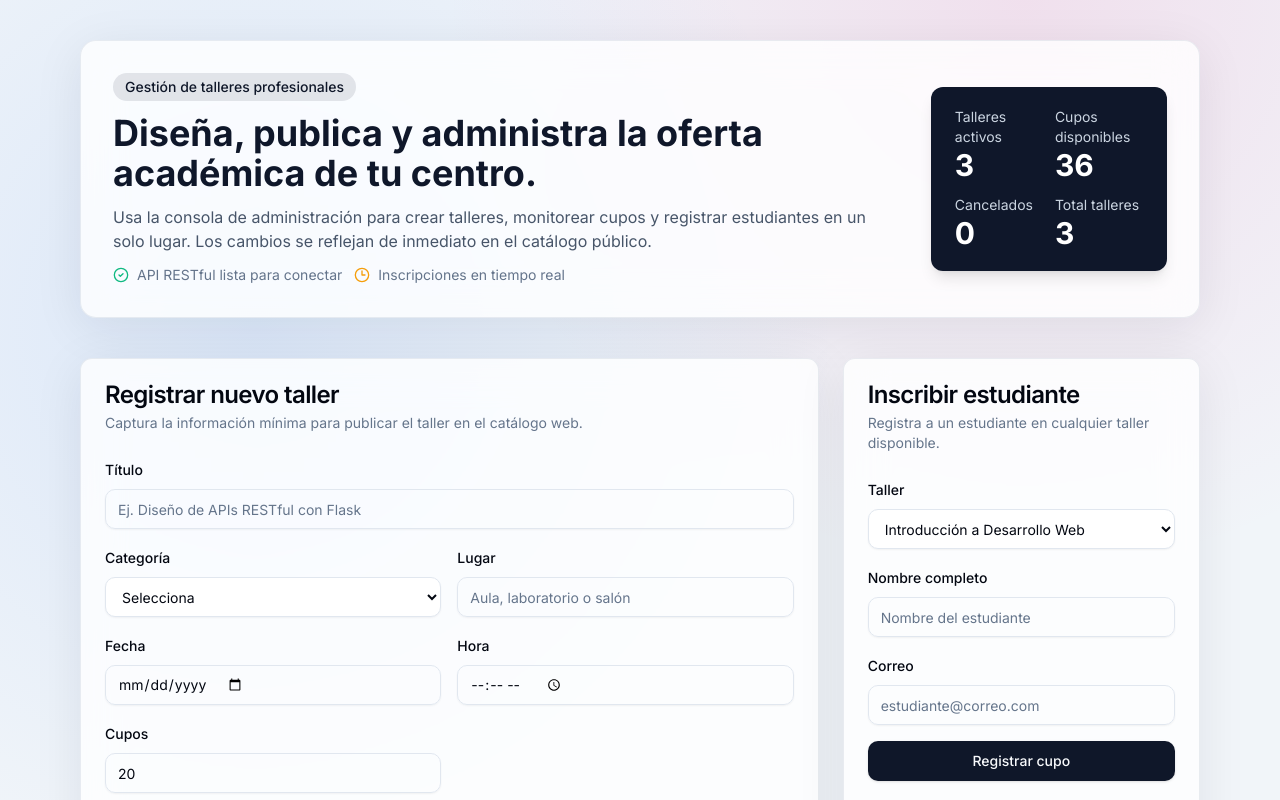
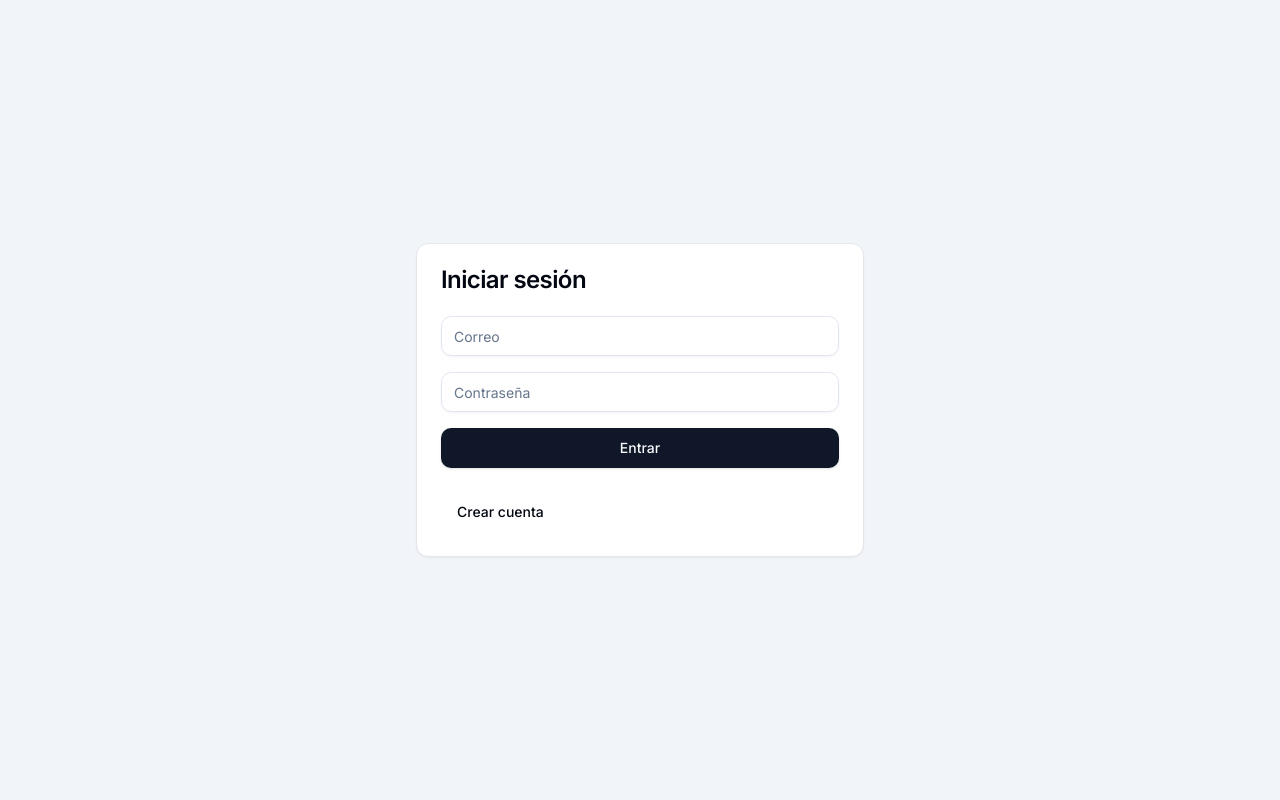
Before and after one commit to AdrianAAsoft/Fullstack-Workshop-WebApp-, a React (Vite) app in the folder Frontend/: page / in a window 1280 px wide. Shown: the top 800 px of the page. Built offline with nearby package versions, Linux system fonts and the light colour scheme.

Commit message:
Update App.tsx

```diff
--- a/Frontend/src/App.tsx
+++ b/Frontend/src/App.tsx
@@ -1,3 +1,4 @@
+import { getSessionUser, loginUser, registerUser, logoutUser } from './auth';
 import { useMemo, useState } from 'react';
 import { CalendarDays, CheckCircle2, Clock3, MapPin, Plus, Users, XCircle } from 'lucide-react';
 import { Button } from './components/ui/button';
@@ -26,6 +27,11 @@ const emptyForm: Workshop = {
 const categories = ['Tecnología', 'Emprendimiento', 'Habilidades Blandas', 'Creatividad', 'Salud'];
 
 function App() {
+  const [isLogged, setIsLogged] = useState<boolean>(!!getSessionUser());
+  const [isRegistering, setIsRegistering] = useState(false);
+  const [authError, setAuthError] = useState<string | null>(null);
+  const [loginForm, setLoginForm] = useState({ email: '', password: '' });
+  const [registerForm, setRegisterForm] = useState({ name: '', email: '', password: '' });
   const [workshops, setWorkshops] = useState<Workshop[]>(initialWorkshops);
   const [form, setForm] = useState<Workshop>(emptyForm);
   const [editingId, setEditingId] = useState<string | null>(null);
@@ -69,6 +75,30 @@ function App() {
     resetForm();
   };
 
+  const handleLoginUser = () => {
+    const err = loginUser(loginForm.email, loginForm.password);
+    if (err) {
+      setAuthError(err);
+      return;
+    }
+    setIsLogged(true);
+  };
+
+  const handleRegisterUser = () => {
+    const err = registerUser(registerForm);
+    if (err) {
+      setAuthError(err);
+      return;
+    }
+    alert('Usuario registrado correctamente');
+    setIsRegistering(false);
+  };
+
+  const handleLogoutUser = () => {
+    logoutUser();
+    setIsLogged(false);
+  };
+
   const handleEdit = (workshop: Workshop) => {
     setForm(workshop);
     setEditingId(workshop.id);
@@ -106,6 +136,68 @@ function App() {
     setMessage('Inscripción registrada. ¡Revisa tu correo para más detalles!');
     setEnrollment((prev) => ({ ...prev, studentName: '', studentEmail: '' }));
   };
+
+  if (!isLogged) {
+    return (
+      <div className="min-h-screen flex items-center justify-center bg-slate-100">
+        <Card className="w-full max-w-md">
+          <CardHeader>
+            <CardTitle>{isRegistering ? 'Crear cuenta' : 'Iniciar sesión'}</CardTitle>
+            {authError && <p className="text-red-500 text-sm">{authError}</p>}
+          </CardHeader>
+
+          <CardContent className="space-y-4">
+            {isRegistering ? (
+              <>
+                <Input
+                  placeholder="Nombre"
+                  value={registerForm.name}
+                  onChange={(e) => setRegisterForm({ ...registerForm, name: e.target.value })}
+                />
+                <Input
+                  placeholder="Correo"
+                  value={registerForm.email}
+                  onChange={(e) => setRegisterForm({ ...registerForm, email: e.target.value })}
+                />
+                <Input
+                  type="password"
+                  placeholder="Contraseña"
+                  value={registerForm.password}
+                  onChange={(e) => setRegisterForm({ ...registerForm, password: e.target.value })}
+                />
+                <Button onClick={handleRegisterUser} className="w-full">
+                  Registrarse
+                </Button>
+              </>
+            ) : (
+              <>
+                <Input
+                  placeholder="Correo"
+                  value={loginForm.email}
+                  onChange={(e) => setLoginForm({ ...loginForm, email: e.target.value })}
+                />
+                <Input
+                  type="password"
+                  placeholder="Contraseña"
+                  value={loginForm.password}
+                  onChange={(e) => setLoginForm({ ...loginForm, password: e.target.value })}
+                />
+                <Button onClick={handleLoginUser} className="w-full">
+                  Entrar
+                </Button>
+              </>
+            )}
+          </CardContent>
+
+          <CardFooter>
+            <Button variant="ghost" onClick={() => { setIsRegistering(!isRegistering); setAuthError(null); }}>
+              {isRegistering ? 'Ya tengo cuenta' : 'Crear cuenta'}
+            </Button>
+          </CardFooter>
+        </Card>
+      </div>
+    );
+  }
 
   return (
     <div className="min-h-screen text-slate-800">
```
